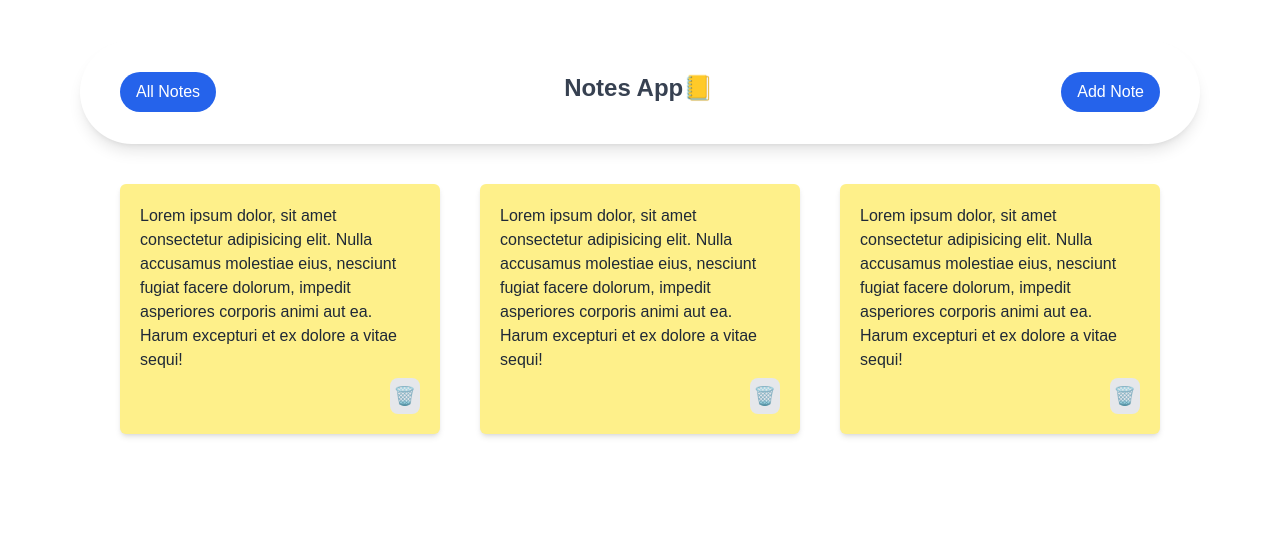
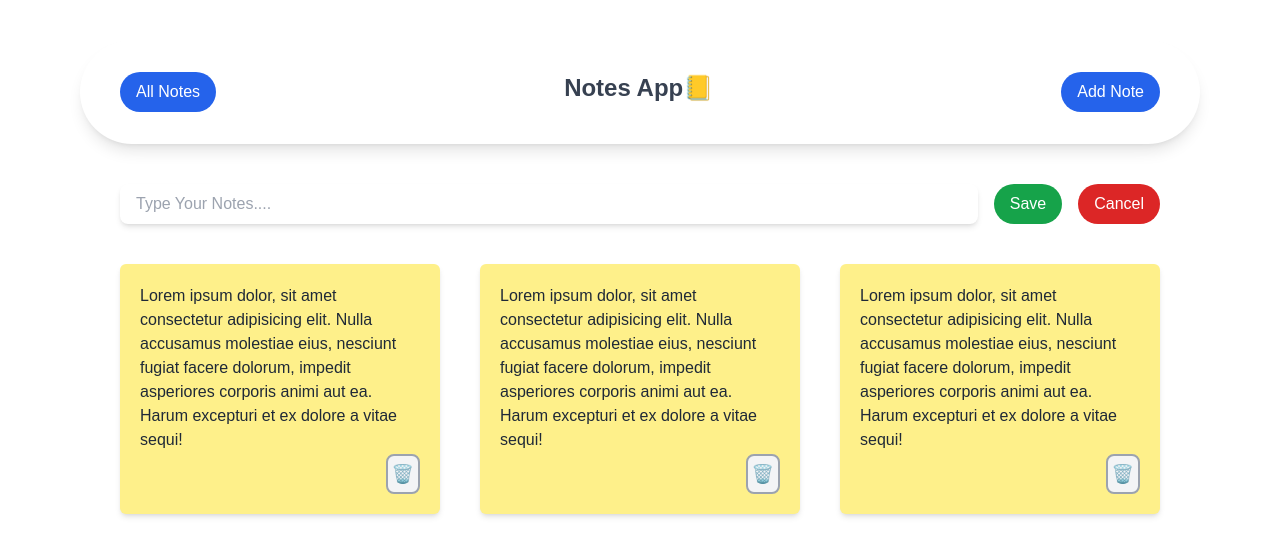
Before and after one commit to abhishekkumar011/Notes-app-next, a Next.js app: page / in a window 1280 px wide. Shown: the top 556 px of the page. Built offline with nearby package versions, Linux system fonts and the light colour scheme.

Commit message:
style: add input notes

```diff
--- a/src/app/components/Notes.jsx
+++ b/src/app/components/Notes.jsx
@@ -10,7 +10,7 @@ const Notes = () => {
         sequi!
       </p>
       <div className="text-right">
-        <button className="text-lg bg-gray-200 p-1 rounded-lg">🗑️</button>
+        <button className="text-lg bg-gray-100 border-2 border-gray-400 p-1 rounded-lg">🗑️</button>
       </div>
     </div>
   );
--- a/src/app/page.js
+++ b/src/app/page.js
@@ -9,8 +9,23 @@ export default function Home() {
           All Notes
         </h2>
         <h2 className="text-gray-700 text-2xl font-bold">Notes App📒</h2>
-        <button className="text-white bg-blue-600 w-fit px-4 py-2 rounded-full cursor-pointer">
+        <button className="text-white bg-blue-600 w-fit px-4 py-2 rounded-full">
           Add Note
+        </button>
+      </div>
+
+      {/* Input Field */}
+      <div className="px-10 mt-10 text-black flex gap-4">
+        <input
+          type="text"
+          className="w-full rounded-lg shadow-md px-4"
+          placeholder="Type Your Notes...."
+        />
+        <button className="text-white bg-green-600 w-fit px-4 py-2 rounded-full">
+          Save
+        </button>
+        <button className="text-white bg-red-600 w-fit px-4 py-2 rounded-full">
+          Cancel
         </button>
       </div>
 
```
